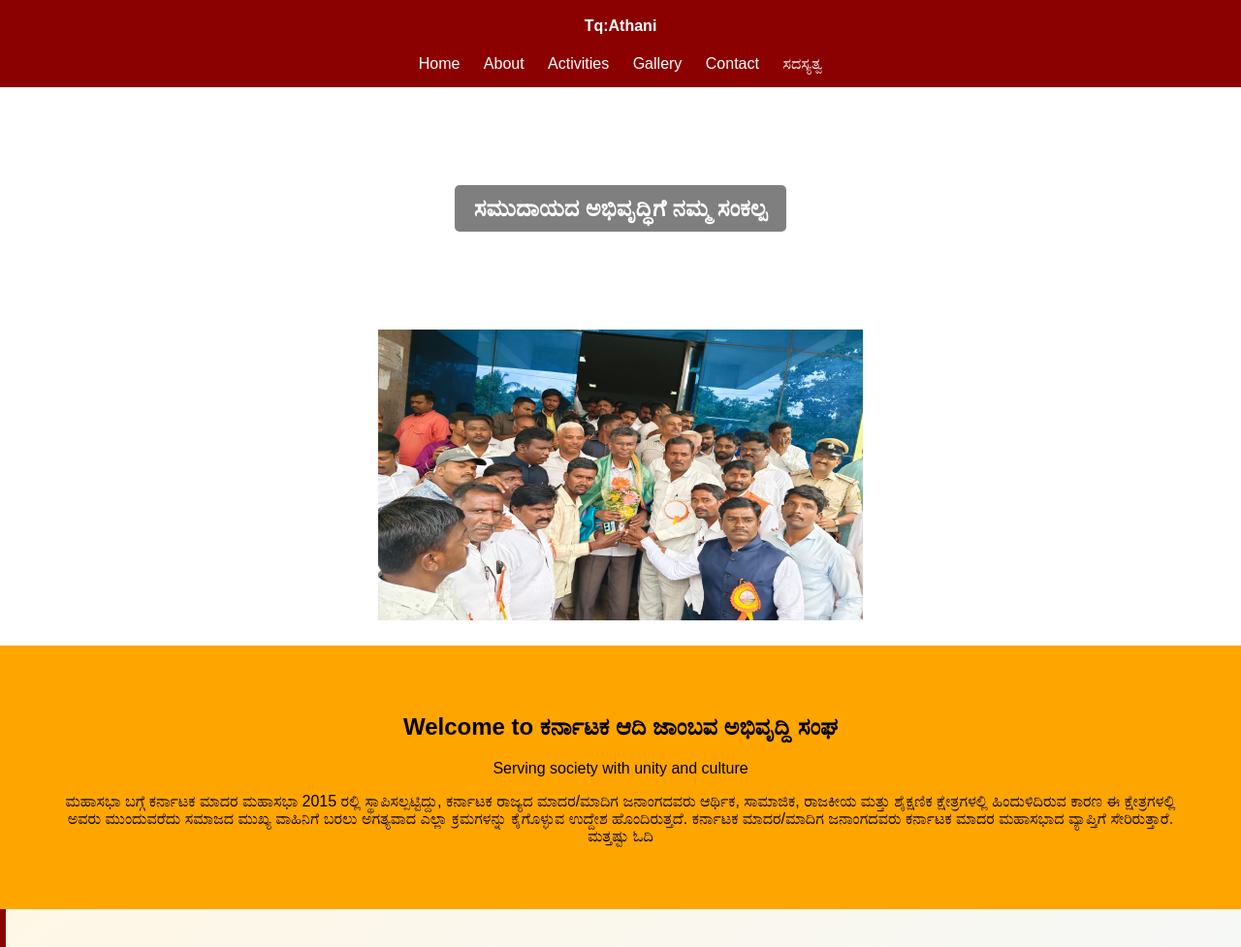
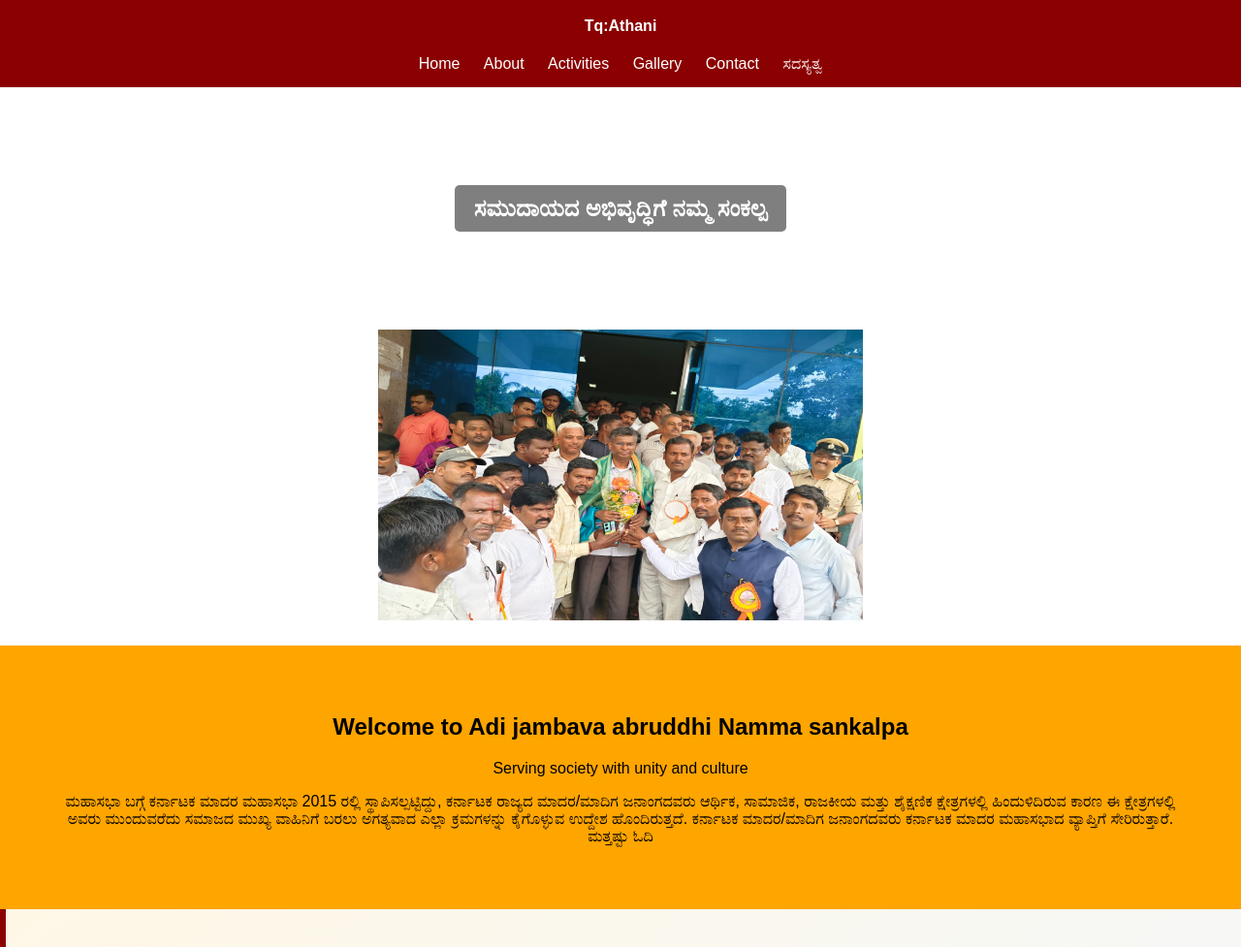
Before and after one commit to darshan5462-maker/mywebsite1, a plain HTML site: page index.html in a window 1280 px wide. Shown: the part 120-1097 px from the top of the page at 97% size. Drawn offline with Linux system fonts and the light colour scheme.

Commit message:
Add files via upload

```diff
--- a/index.html
+++ b/index.html
@@ -32,7 +32,7 @@
 <img src="haveri.jpg">
 
 <section class="banner">
-  <h2>Welcome to ಕರ್ನಾಟಕ ಆದಿ ಜಾಂಬವ ಅಭಿವೃದ್ದಿ ಸಂಘ</h2>
+  <h2>Welcome to Adi jambava abruddhi Namma sankalpa</h2>
   <p>Serving society with unity and culture</p>
   <p>
     ಮಹಾಸಭಾ ಬಗ್ಗೆ
```
